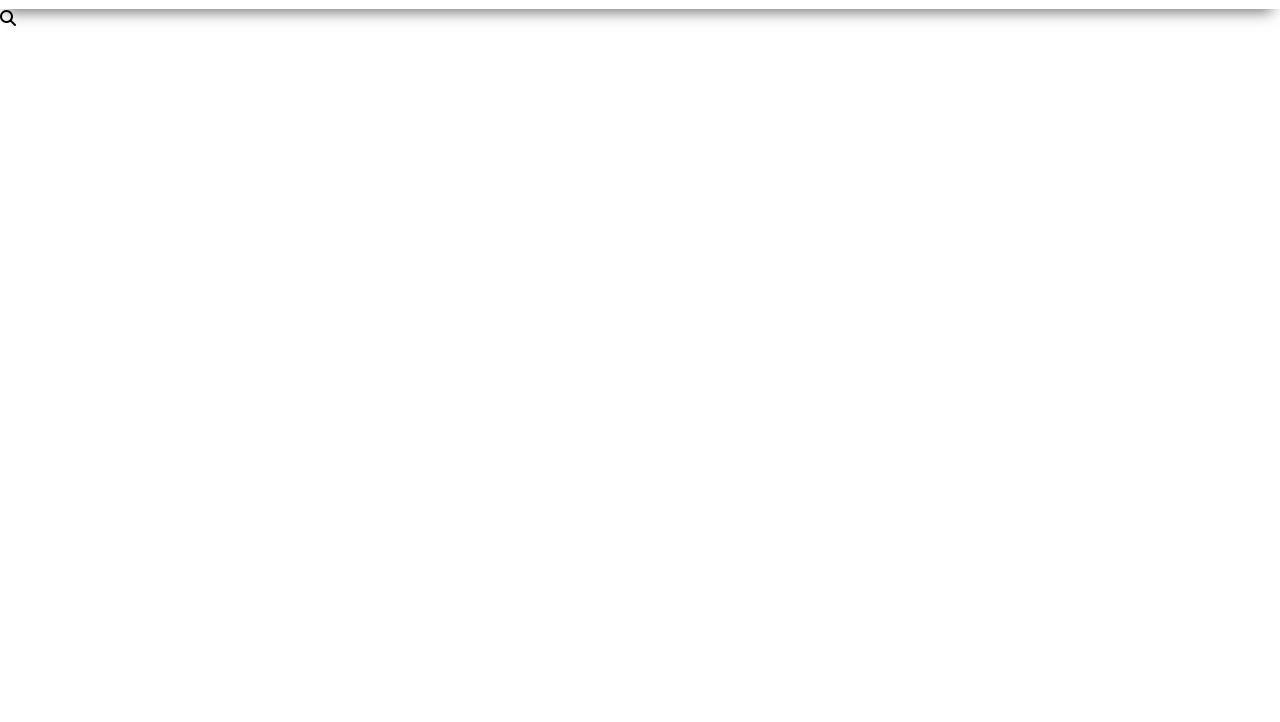
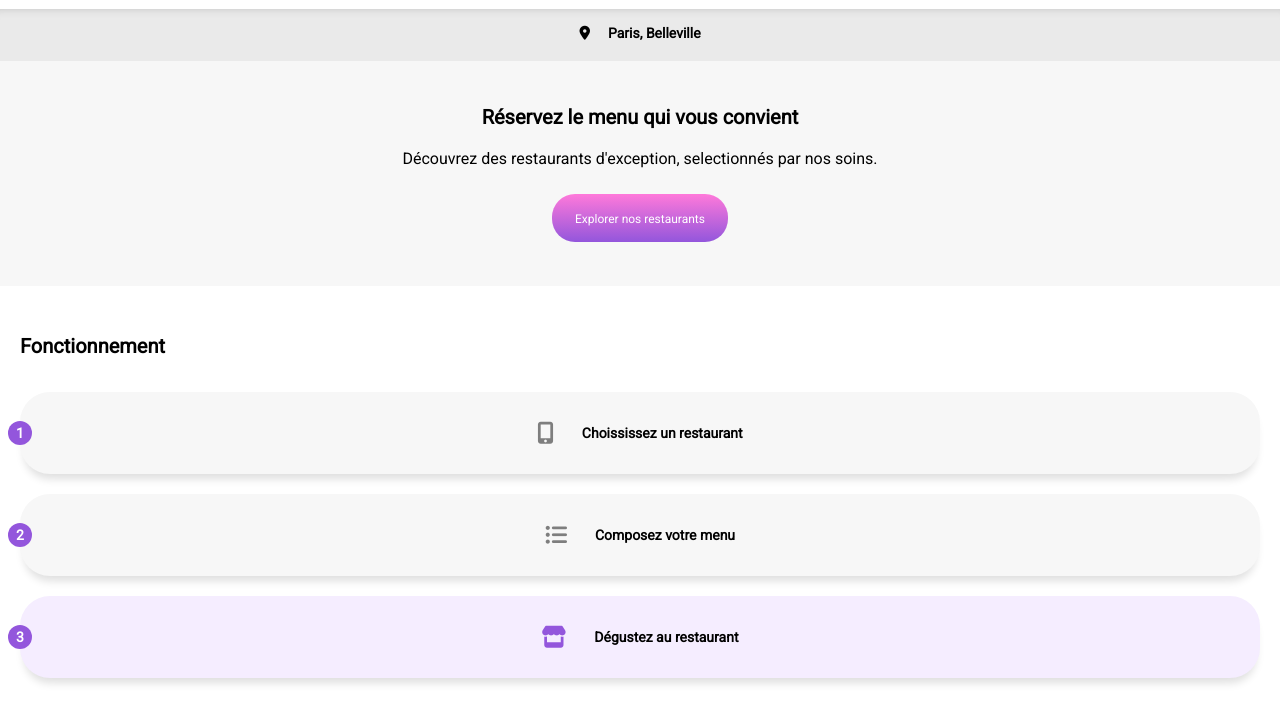
Before and after one commit to Erkomxtil/ohmyfood, a plain HTML site: page index.html in a window 1280 px wide. Shown: the part 62-784 px from the top of the page. Drawn offline with Linux system fonts and the light colour scheme; a web font is replaced by a local one.

Commit message:
mise en place de la section fonctionnement

```diff
--- a/index.html
+++ b/index.html
@@ -19,8 +19,37 @@
     </picture>
   </header>
   <main>
-    <i class="fa-solid fa-magnifying-glass"></i>
+    <p class="town"><i class="fa-solid fa-location-dot"></i>Paris, Belleville</p>
+    <section class="book">
+      <h1>Réservez le menu qui vous convient</h1>
+      <p>Découvrez des restaurants d'exception, selectionnés par nos soins.</p>
+      <button>Explorer nos restaurants</button>
+    </section>
+    <section class="manual">
+      <h2>Fonctionnement</h2>
+      <div class="step-wrapper">
+        <div class="step-card">
+          <p>
+            <span class="step-number">1</span>
+            <i class="fa-solid fa-mobile-screen-button"></i> Choississez un restaurant
+          </p>
+        </div>
+        <div class="step-card">
+          <p>
+            <span class="step-number">2</span>
+            <i class="fa-solid fa-list-ul"></i> Composez votre menu
+          </p>
+        </div>
+        <div class="step-card active">
+          <p>
+            <span class="step-number">3</span>
+            <i class="fa-solid fa-store"></i> Dégustez au restaurant
+          </p>
 
+        </div>
+      </div>
+
+    </section>
   </main>
   <footer>
 
--- a/sass/style.scss
+++ b/sass/style.scss
@@ -3,6 +3,12 @@
   padding: 0;
   box-sizing: border-box;
   font-family: 'Roboto', sans-serif;
+}
+
+h1,
+h2,
+p {
+  font-size: unset;
 }
 
 /*
@@ -18,7 +24,6 @@ $lightgreen: #99e2d0;
 header {
   display: flex;
   justify-content: center;
-  box-shadow: -1px 10px 14px -7px rgba(0,0,0,0.55);
 
   picture {
     max-width: 170px;
@@ -30,3 +35,101 @@ header {
     }
   }
 }
+
+.town {
+  text-align: center;
+  font-size:  0.875rem;
+  font-weight: bold;
+  background-color: #eaeaea;
+  box-shadow: inset 0px 10px 13px -15px rgb(0 0 0 / 0.4);
+  padding: 16px 20px 20px 20px;
+
+  i {
+    margin-right: 18px;
+  }
+}
+
+.book {
+  font-size: 1rem;
+  padding: 44px 20px;
+  background: #f7f7f7;
+  text-align: center;
+
+  h1 {
+    font-size: 1.25rem;
+    margin-bottom: 20px;
+  }
+
+  p {
+    margin-bottom: 26px;
+  }
+
+  button {
+    border: none;
+    padding: 18px 23px 16px 23px;
+    border-radius: 23px;
+    background: linear-gradient($pink, $purple);
+    color: #ffffff;
+    font-size: 0.75rem;
+  }
+}
+
+.manual {
+  padding: 48px 20px 70px 20px;
+  font-size: 1.25rem;
+
+  h2 {
+    margin-bottom: 34px;
+  }
+
+  .step-wrapper {
+    display: flex;
+    flex-direction: column;
+
+    .step-card {
+      i {
+        color: #7e7e7e;
+        font-size: 22px;
+        margin-right: 28px;
+      }
+
+      p {
+        padding: 30px 0;
+        background-color: #f7f7f7;
+        font-size: 0.875rem;
+        font-weight: bold;
+        text-align: center;
+        display: flex;
+        align-items: center;
+        justify-content: center;
+        border-radius: 30px;
+        box-shadow: 0px 0px 6px -14px #000000, 0px 9px 9px -4px rgb(0 0 0 / 0.13);
+        position: relative;
+        margin-bottom: 20px;
+
+        span {
+          position: absolute;
+          color: #ffffff;
+          left: -12px;
+          top: 50%;
+          transform: translateY(-50%);
+          background-color: $purple;
+          height: 24px;
+          width: 24px;
+          line-height: 24px;
+          border-radius: 50%;
+        }
+      }
+
+      &.active {
+        i {
+          color: $purple;
+        }
+
+        p {
+          background-color: #f5edff;
+        }
+      }
+    }
+  }
+}
```
Also changed, not shown: css/style.css, 1 other file.
